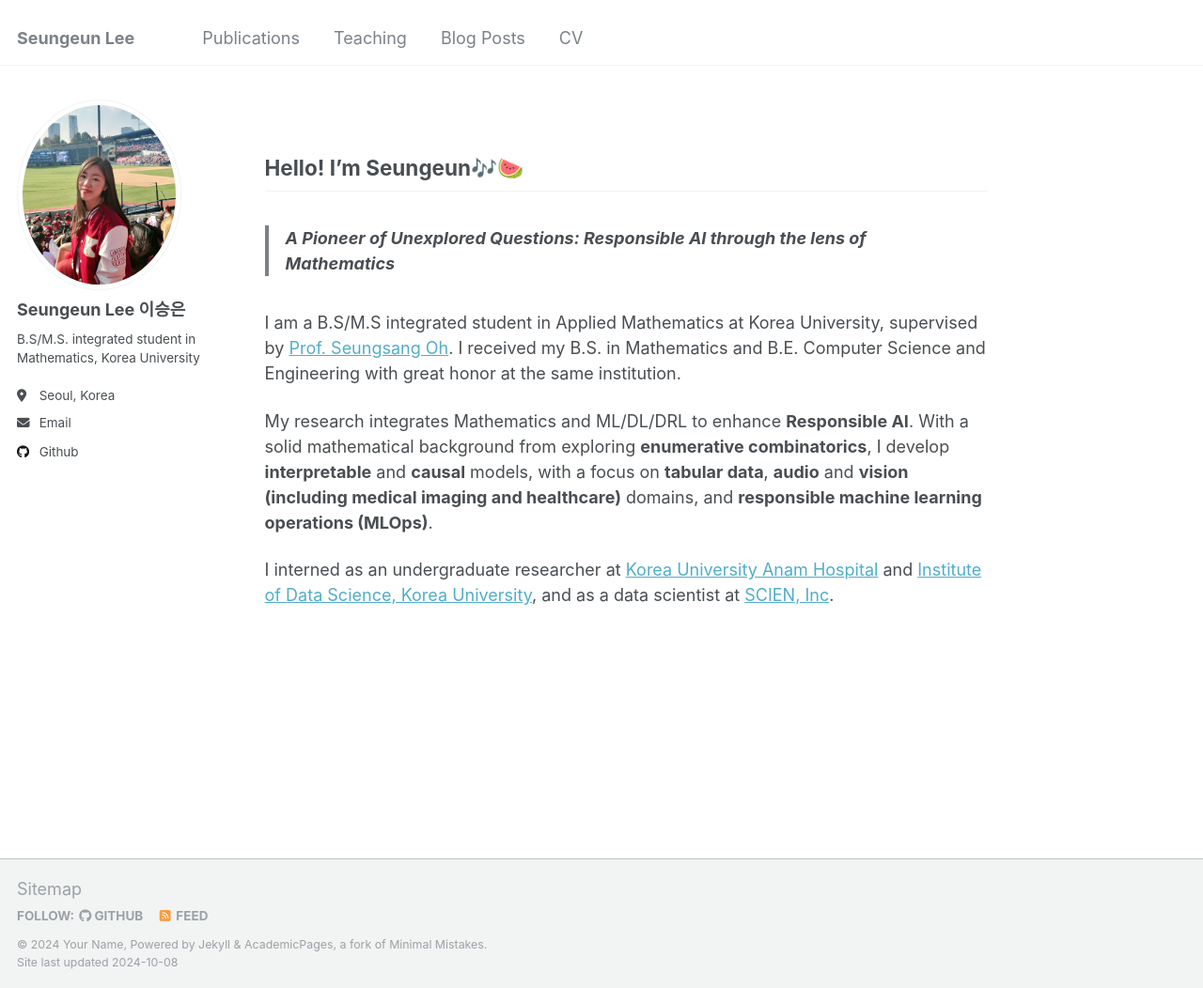
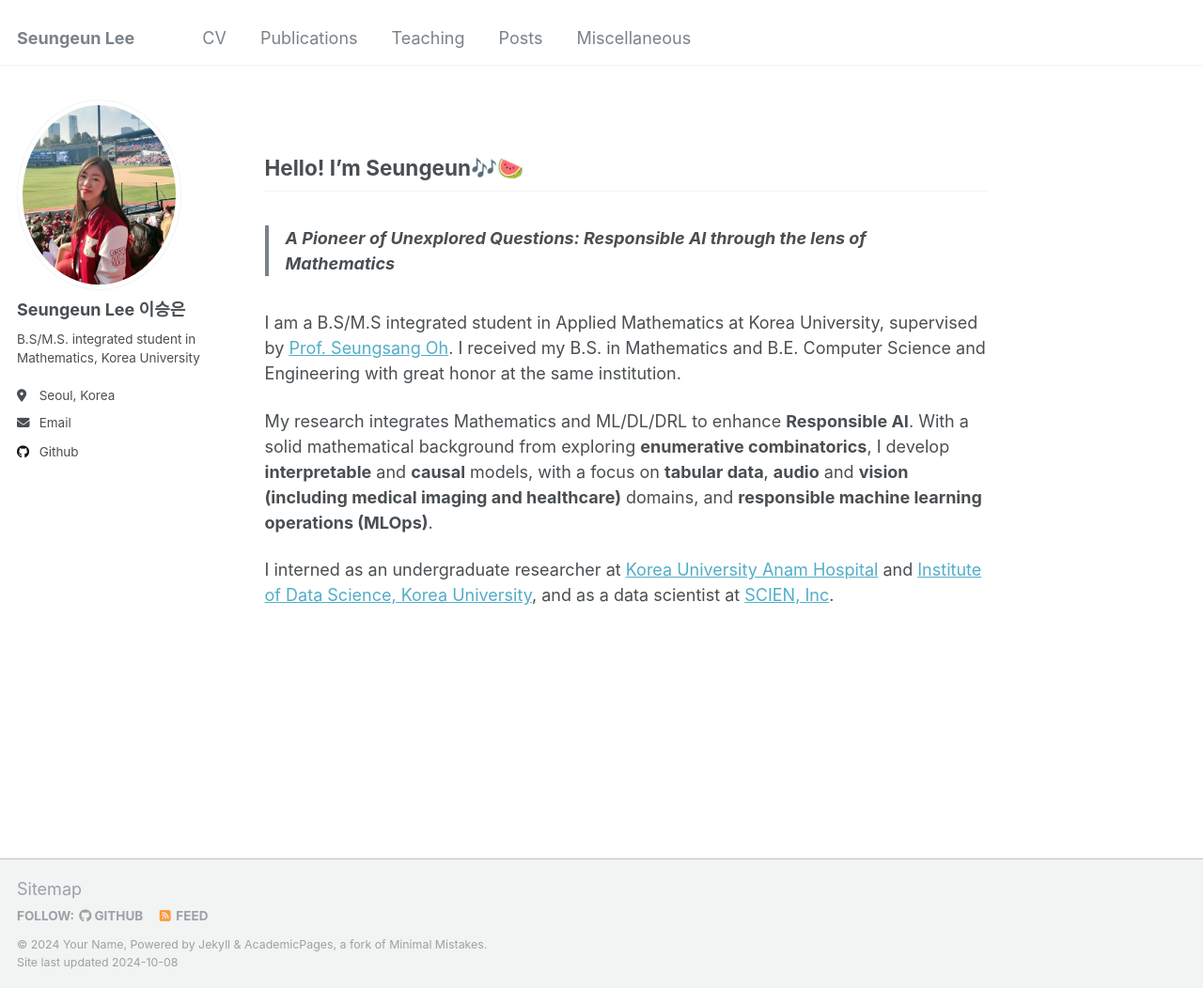
Before and after one commit to duneag2/duneag2.github.io, a Jekyll site: the page built from _pages/publications.md, in a window 1280 px wide and 1052 px high. Shown: the whole window at 94% size. Built offline with Jekyll 4.4.1, drawn with Linux system fonts in a browser that asks for light colours; some of the changed lines change nothing that is shown.

Commit message:
Update navigation.yml

```diff
--- a/_data/navigation.yml
+++ b/_data/navigation.yml
@@ -5,6 +5,10 @@
 # prevent it from being included in the site.
 
 main:
+
+  - title: "CV"
+    url: /files/CV_seungeun_lee_oct08.pdf
+
   - title: "Publications"
     url: /_pages/publications.md
 
@@ -17,11 +21,11 @@ main:
   # - title: "Portfolio"
   #  url: /portfolio/
 
-  - title: "Blog Posts"
+  - title: "Posts"
     url: /year-archive/
 
-  - title: "CV"
-    url: /files/CV_seungeun_lee_oct08.pdf
+  - title: "Miscellaneous"
+    url: /misc/
 
   # - title: "Guide"
   #  url: /markdown/
```
